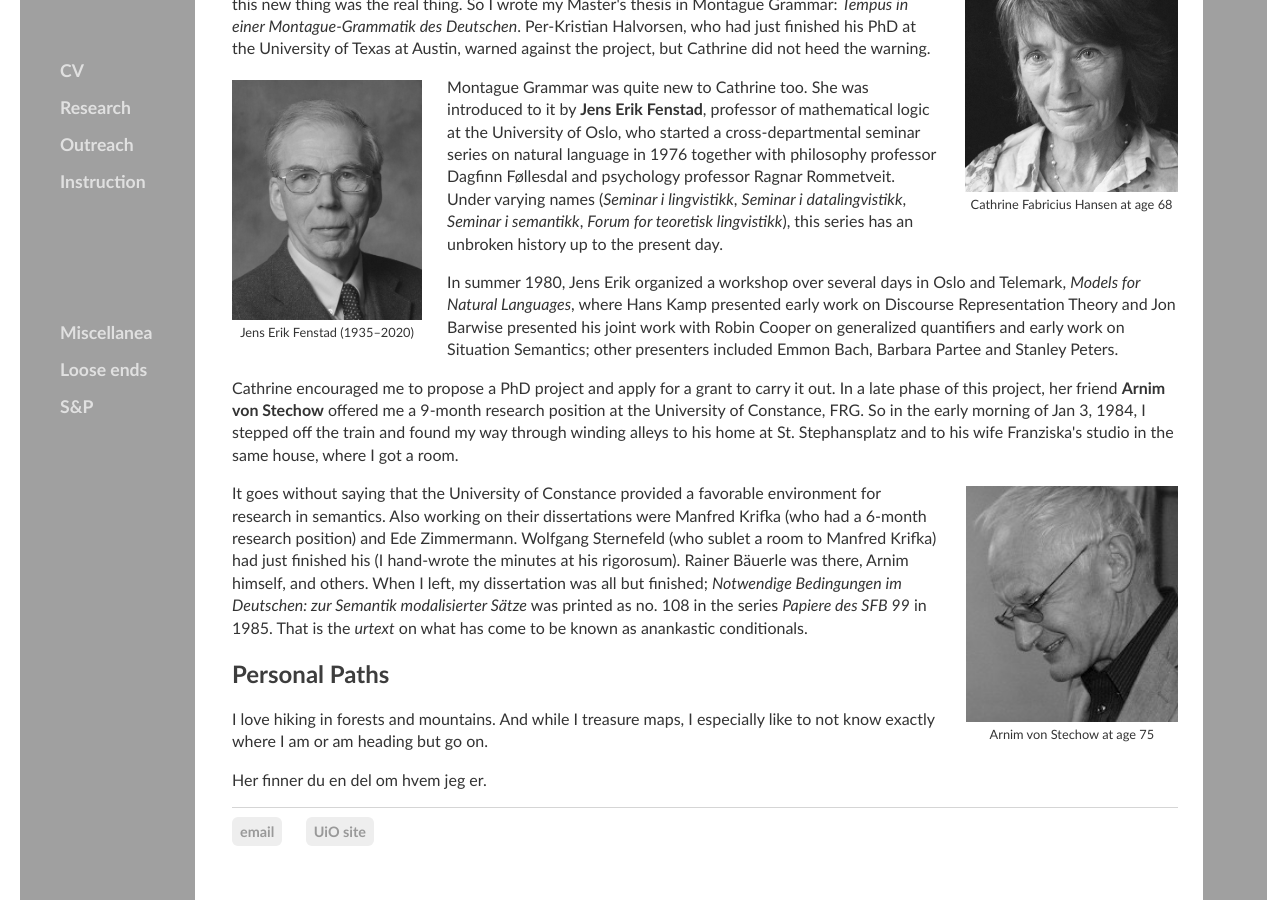
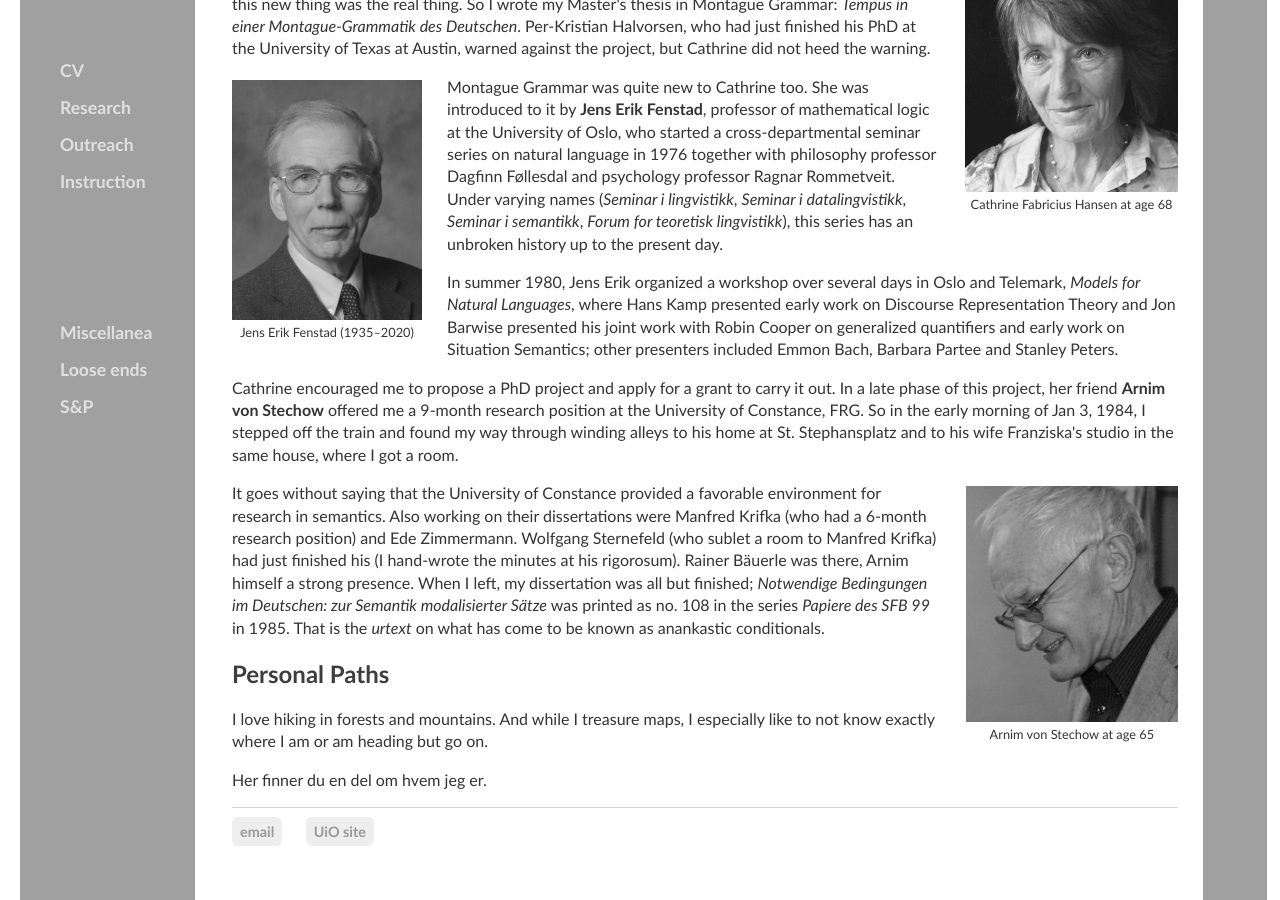
Before and after one commit to kjelljs/kjelljs.github.io, a Jekyll site: the page built from about/index.html, in a window 1280 px wide and 900 px high, scrolled down 681 px. Built offline with Jekyll 4.4.1, drawn with Linux system fonts in a browser that asks for light colours.

Commit message:
Update index.html

```diff
--- a/about/index.html
+++ b/about/index.html
@@ -26,8 +26,8 @@
 	<p>Montague Grammar was quite new to Cathrine too. She was introduced to it by <b>Jens Erik Fenstad</b>, professor of mathematical logic at the University of Oslo, who started a cross-departmental seminar series on natural language in 1976 together with philosophy professor Dagfinn Føllesdal and psychology professor Ragnar Rommetveit. Under varying names (<i>Seminar i lingvistikk</i>, <i>Seminar i datalingvistikk</i>, <i>Seminar i semantikk</i>, <i>Forum for teoretisk lingvistikk</i>), this series has an unbroken history up to the present day.</p>
 <p>In summer 1980, Jens Erik organized a workshop over several days in Oslo and Telemark, <i>Models for Natural Languages</i>, where Hans Kamp presented early work on Discourse Representation Theory and Jon Barwise presented his joint work with Robin Cooper on generalized quantifiers and early work on Situation Semantics; other presenters included Emmon Bach, Barbara Partee and Stanley Peters.</p>
 	<p>Cathrine encouraged me to propose a PhD project and apply for a grant to carry it out. In a late phase of this project, her friend <b>Arnim von Stechow</b> offered me a 9-month research position at the University of Constance, FRG. So in the early morning of Jan 3, 1984, I stepped off the train and found my way through winding alleys to his home at St. Stephansplatz and to his wife Franziska's studio in the same house, where I got a room.</p>
-	<div style="float:right;"><figure class="rightfig"><img style="height:236px;" src="/pics/AvS65.jpg"><figcaption>Arnim von Stechow at age 75</figcaption></figure></div>
-	<p>It goes without saying that the University of Constance provided a favorable environment for research in semantics. Also working on their dissertations were Manfred Krifka (who had a 6-month research position) and Ede Zimmermann. Wolfgang Sternefeld (who sublet a room to Manfred Krifka) had just finished his (I hand-wrote the minutes at his rigorosum). Rainer Bäuerle was there, Arnim himself, and others. When I left, my dissertation was all but finished; <i>Notwendige Bedingungen im Deutschen: zur Semantik modalisierter Sätze</i> was printed as no. 108 in the series <i>Papiere des SFB 99</i> in 1985. That is the <i>urtext</i> on what has come to be known as anankastic conditionals.</p>
+	<div style="float:right;"><figure class="rightfig"><img style="height:236px;" src="/pics/AvS65.jpg"><figcaption>Arnim von Stechow at age 65</figcaption></figure></div>
+	<p>It goes without saying that the University of Constance provided a favorable environment for research in semantics. Also working on their dissertations were Manfred Krifka (who had a 6-month research position) and Ede Zimmermann. Wolfgang Sternefeld (who sublet a room to Manfred Krifka) had just finished his (I hand-wrote the minutes at his rigorosum). Rainer Bäuerle was there, Arnim himself a strong presence. When I left, my dissertation was all but finished; <i>Notwendige Bedingungen im Deutschen: zur Semantik modalisierter Sätze</i> was printed as no. 108 in the series <i>Papiere des SFB 99</i> in 1985. That is the <i>urtext</i> on what has come to be known as anankastic conditionals.</p>
 	<h2 id="priv">Personal Paths</h2>
 	<p>I love hiking in forests and mountains. And while I treasure maps, I especially like to not know exactly where I am or am heading but go on.</p>
 	<p>Her finner du en del om hvem jeg er.</p>
```
